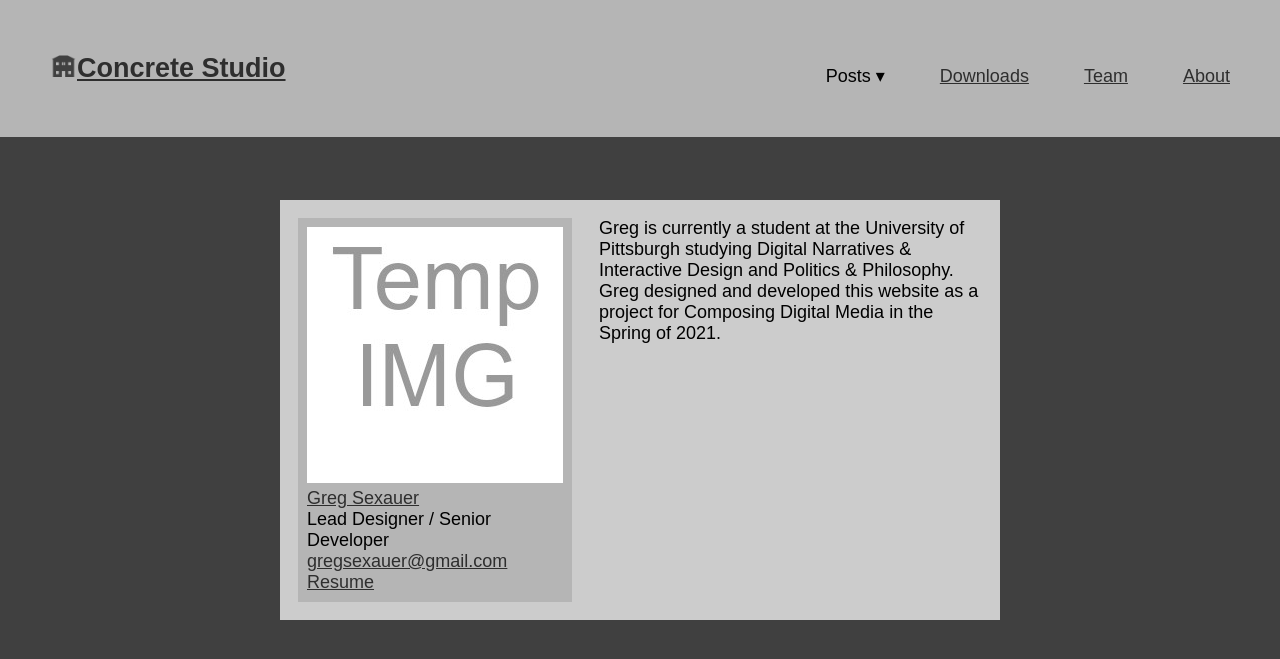
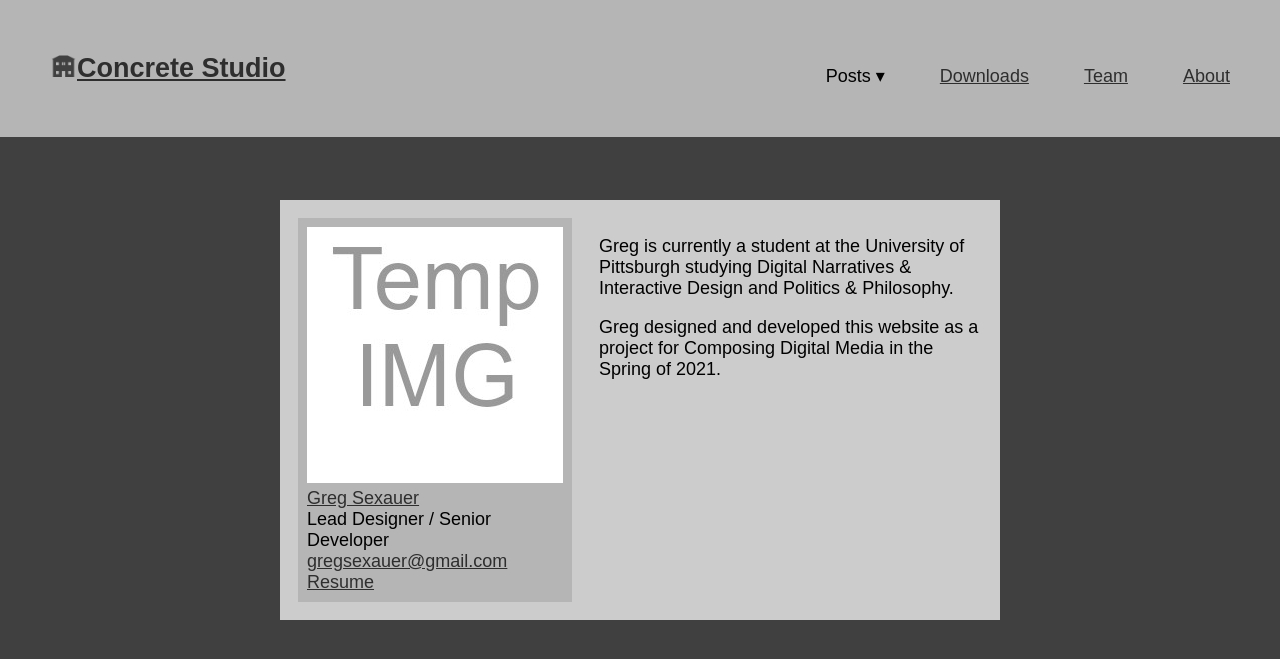
Before and after one commit to gregsexauer/concrete-studio, a Jekyll site: the page built from team.html, in a window 1280 px wide and 1200 px high. Shown: the top 659 px of the window. Built offline with Jekyll 4.4.1, drawn with Linux system fonts in a browser that asks for light colours.

Commit message:
fixed team-member-description left margin and p bottom margin

```diff
--- a/assets/css/styles.css
+++ b/assets/css/styles.css
@@ -172,6 +172,10 @@
   white-space: pre-line;
 }
 
-.team-member-description > p {
+.team-member-description {
   margin-left: 1.5em;
 }
+
+.team-member-description > p {
+  margin-bottom: 1em;
+}
```
